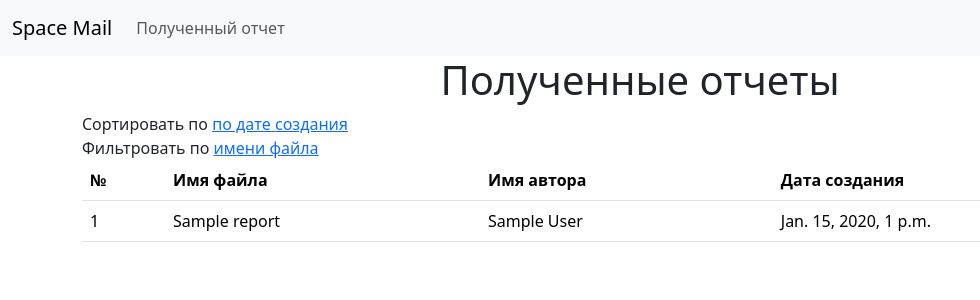
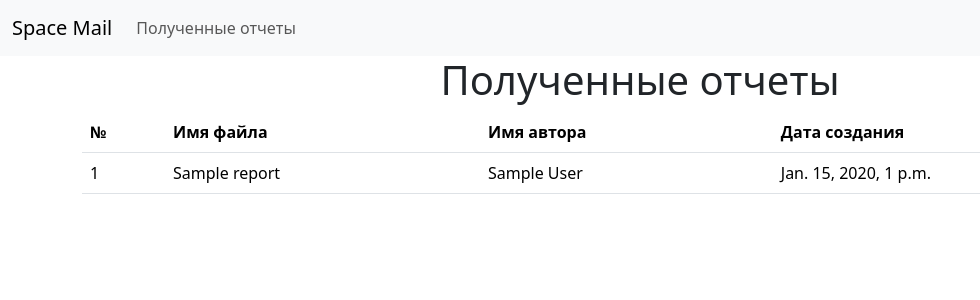
Before and after one commit to spacewall/atomhack, a Django app: page /earth_client/sent_reports/ in a window 1280 px wide. Shown: the top 300 px of the page, without its empty margins (0-980 px from the left). Run offline with Django 5.2, Linux system fonts and the light colour scheme; tables that the repository leaves empty hold one stand-in row (values such as "Sample post"); some libraries are stand-ins or nearby versions.

Commit message:
Edit templates

```diff
--- a/space_mail/earth_client/templates/delivered.html
+++ b/space_mail/earth_client/templates/delivered.html
@@ -4,14 +4,6 @@
     <div class="container">
         <div class="d-flex justify-content-center flex-nowrap">
             <h1>Полученные отчеты</h1>
-        </div>
-        <div class="sort-block">
-            <span class="sort-item">Сортировать по</span>
-            <a class="sort-item" href="?sort=release_date">по дате создания</a>
-        </div>
-        <div class="filter-block">
-            <span class="filter-item">Фильтровать по</span>
-            <a class="filter-item" href="?filter=name">имени файла</a>
         </div>
         <div class="d-flex justify-content-center flex-nowrap">
             <table class="table">
--- a/space_mail/earth_client/templates/earth_base.html
+++ b/space_mail/earth_client/templates/earth_base.html
@@ -19,7 +19,7 @@
         <div class="collapse navbar-collapse" id="navbarNav">
             <ul class="navbar-nav">
                 <li class="nav-item">
-                    <a class="nav-link" href="{% url 'delivered_reports' %}">Полученный отчет</a>
+                    <a class="nav-link" href="{% url 'delivered_reports' %}">Полученные отчеты</a>
                 </li>
             </ul>
         </div>
```
